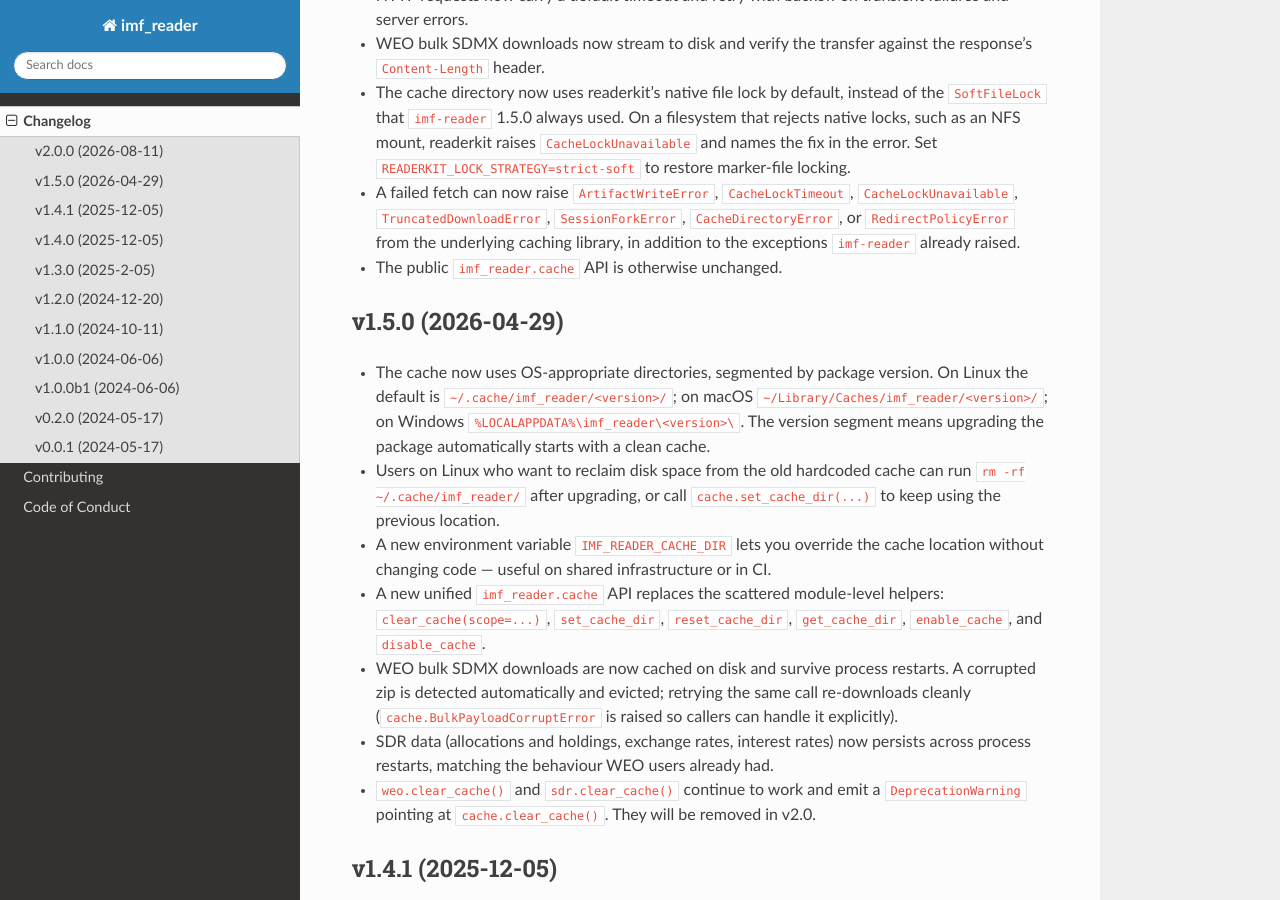
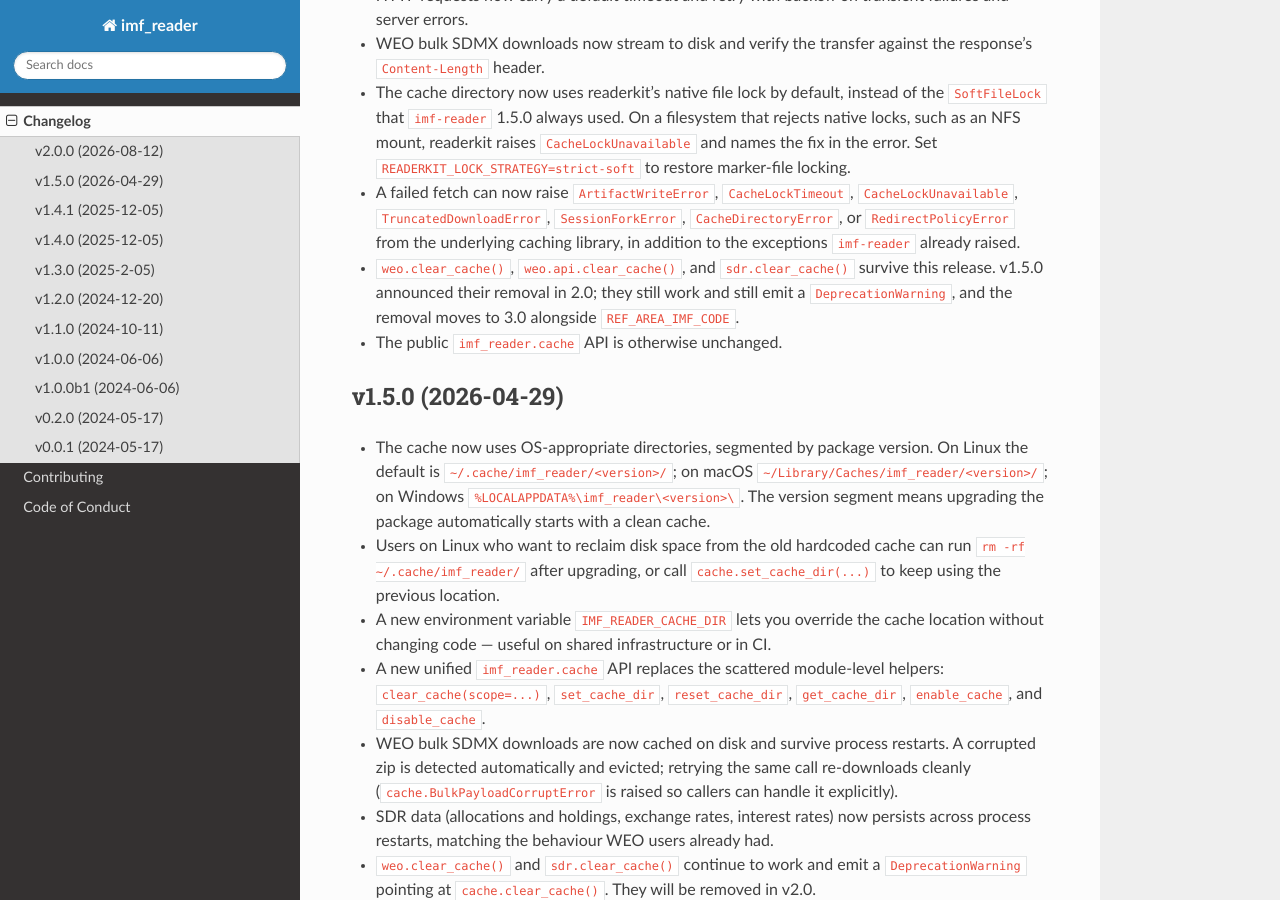
Before and after one commit to ONEcampaign/imf-reader, a Sphinx documentation site: the page built from docs/changelog.md, in a window 1280 px wide and 900 px high, scrolled down 1288 px. Built offline with Sphinx 7.4.7 and the Read the Docs theme 3.1.0, drawn with Linux system fonts in a browser that asks for light colours; pages that are not in the unit, such as notebooks, are missing from menus; some of the changed text lies outside the part shown.

Commit message:
chore(release): prepare 2.0.0 (#27)

```diff
--- a/CHANGELOG.md
+++ b/CHANGELOG.md
@@ -1,6 +1,6 @@
 # Changelog
 
-## v2.0.0 (2026-08-11)
+## v2.0.0 (2026-08-12)
 
 - `weo.get_weo_versions()` now reports every WEO release this package can fetch — the API's
   dataflow mapping plus the discontinued bulk SDMX archive (April 2019 through April 2025) —
@@ -55,6 +55,9 @@
 - A failed fetch can now raise `ArtifactWriteError`, `CacheLockTimeout`, `CacheLockUnavailable`,
   `TruncatedDownloadError`, `SessionForkError`, `CacheDirectoryError`, or `RedirectPolicyError`
   from the underlying caching library, in addition to the exceptions `imf-reader` already raised.
+- `weo.clear_cache()`, `weo.api.clear_cache()`, and `sdr.clear_cache()` survive this release. v1.5.0
+  announced their removal in 2.0; they still work and still emit a `DeprecationWarning`, and the
+  removal moves to 3.0 alongside `REF_AREA_IMF_CODE`.
 - The public `imf_reader.cache` API is otherwise unchanged.
 
 ## v1.5.0 (2026-04-29)
--- a/docs/conf.py
+++ b/docs/conf.py
@@ -23,6 +23,11 @@ extensions = [
 ]
 autoapi_dirs = ["../src"]
 
+# Generate anchor slugs for Markdown headings up to h4, so in-page links like
+# [Caching](#caching) in README.md resolve. Without this, myst_nb assigns no
+# anchors at all and every such link reports as an unresolved cross-reference.
+myst_heading_anchors = 4
+
 # List of patterns, relative to source directory, that match files and
 # directories to ignore when looking for source files.
 # This pattern also affects html_static_path and html_extra_path.
--- a/pyproject.toml
+++ b/pyproject.toml
@@ -1,6 +1,6 @@
 [project]
 name = "imf-reader"
-version = "1.6.0"
+version = "2.0.0"
 description = "A package to access imf data"
 authors = [{ name = "The ONE Campaign" }]
 license = { text = "MIT" }
```
Also changed, not shown: CONTRIBUTING.md (+13 -13 lines), README.md (+13 -11 lines), 5 other files.
